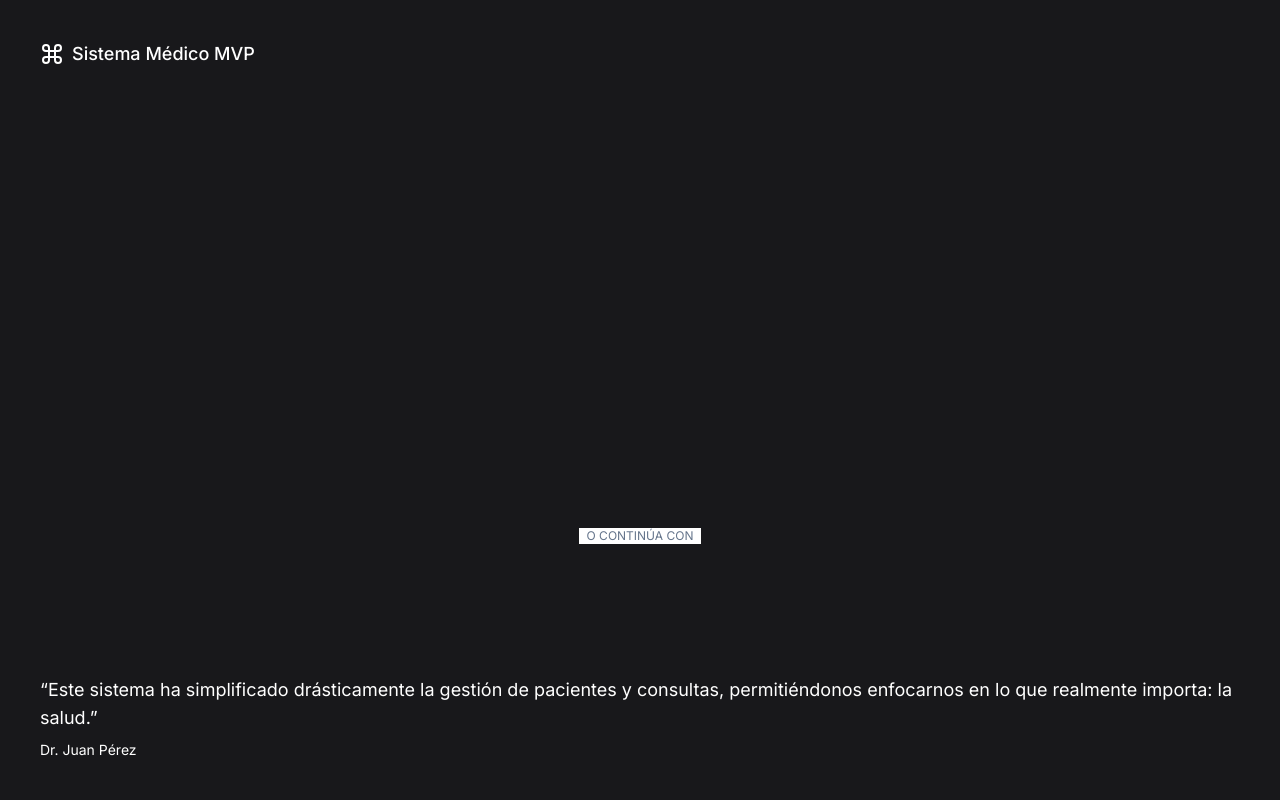
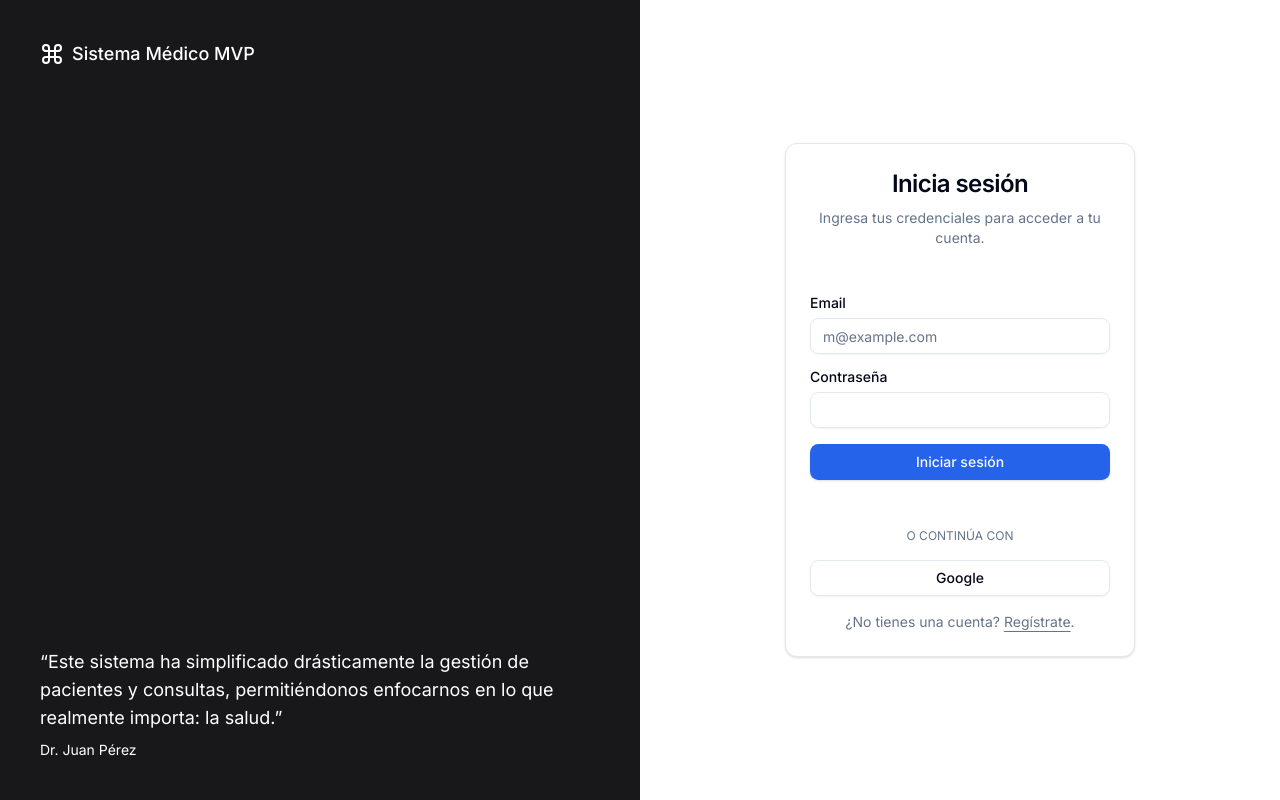
Before and after one commit to aortiz13/sistema-medico-cliente, a Next.js app: page / in a window 1280 px wide. Built offline with nearby package versions, Linux system fonts and the light colour scheme; no server answers.

Commit message:
cambiologin

```diff
--- a/app/page.tsx
+++ b/app/page.tsx
@@ -46,12 +46,13 @@ export default function AuthenticationPage() {
   };
 
   return (
-    // Contenedor principal para centrar y aplicar el fondo
-    <div className="relative h-screen flex items-center justify-center bg-background">
-      {/* El fondo con la imagen y el gradiente del ejemplo de Shadcn UI */}
-      {/* Para replicar el fondo del ejemplo de Shadcn UI, puedes usar un div con estilos específicos */}
-      <div className="absolute inset-0 hidden h-full flex-col bg-muted p-10 text-white dark:border-r lg:flex">
+    // Contenedor principal con grid para dividir la pantalla en dos columnas en pantallas grandes
+    <div className="container relative h-screen flex-col items-center justify-center grid lg:max-w-none lg:grid-cols-2 lg:px-0">
+      {/* Panel izquierdo (visible solo en pantallas grandes) */}
+      <div className="relative hidden h-full flex-col bg-muted p-10 text-white dark:border-r lg:flex">
+        {/* Fondo oscuro del panel izquierdo */}
         <div className="absolute inset-0 bg-zinc-900" />
+        {/* Contenido del panel izquierdo */}
         <div className="relative z-20 flex items-center text-lg font-medium">
           {/* Aquí podrías poner tu logo o el nombre de tu sistema */}
           <svg
@@ -78,8 +79,8 @@ export default function AuthenticationPage() {
         </div>
       </div>
 
-      {/* Contenedor del formulario de login */}
-      <div className="lg:p-8">
+      {/* Panel derecho (formulario de login) */}
+      <div className="lg:p-8 flex items-center justify-center"> {/* Centrar el contenido verticalmente */}
         <Card className="mx-auto flex w-full flex-col justify-center space-y-6 sm:w-[350px]">
           <CardHeader className="flex flex-col space-y-2 text-center">
             <CardTitle className="text-2xl font-semibold tracking-tight">
```
